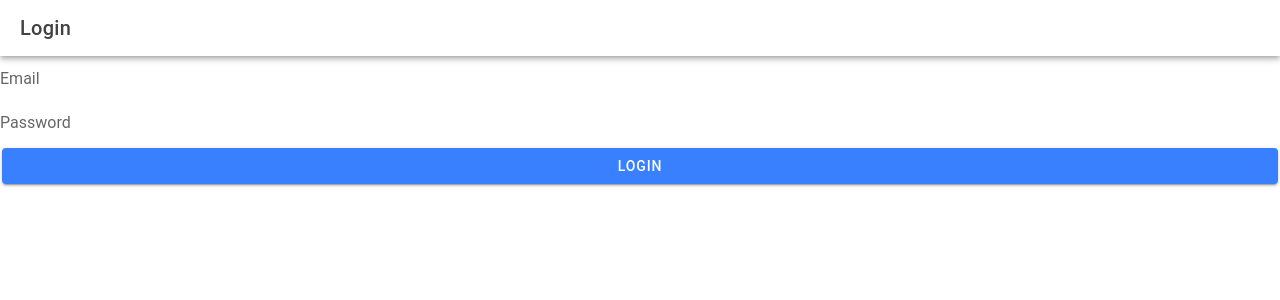
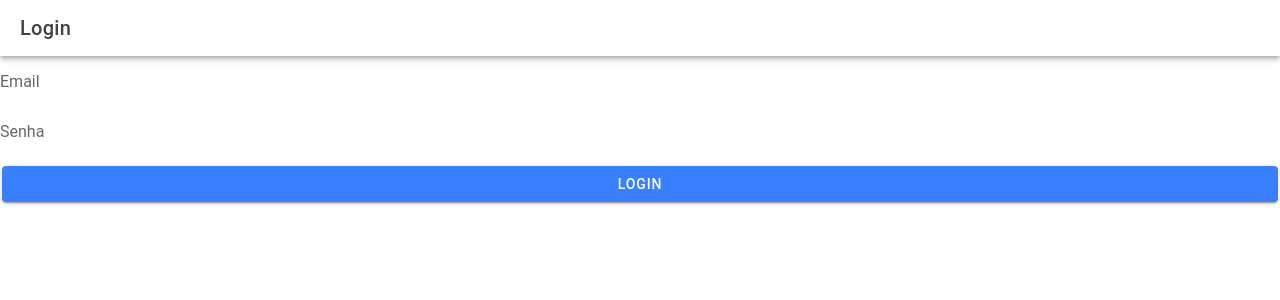
Before and after one commit to fernandocandeiatorres/ionic-codex-app, a React (Vite) app: page /login in a window 1280 px wide. Shown: the top 300 px of the page. Built offline with nearby package versions, Linux system fonts and the light colour scheme.

Commit message:
adding-login-boxes

```diff
--- a/src/pages/Home.tsx
+++ b/src/pages/Home.tsx
@@ -84,7 +84,7 @@ const Home: React.FC = () => {
           >
             <IonIcon icon={person}></IonIcon>
           </IonButton>
-          <IonTitle slot="start">Todo List</IonTitle>
+          <IonTitle slot="start">ToDex</IonTitle>
         </IonToolbar>
       </IonHeader>
       <IonContent className="ion-padding">
@@ -98,7 +98,7 @@ const Home: React.FC = () => {
                 onIonChange={(e) => handleTodoChange(e, index)}
               />
               <IonButton slot="end" onClick={() => handleEditTodo(index)}>
-                Edit
+                Editar
               </IonButton>
 
 
@@ -111,12 +111,12 @@ const Home: React.FC = () => {
           ))}
           <IonItem>
             <IonButton expand="block" onClick={() => setShowModal(true)}>
-              Add Todo
+              Adicionar Tarefa
             </IonButton>
           </IonItem>
           <IonItem lines="none">
             <IonButton expand="block" onClick={handleClearCompleted}>
-              Clear completed
+              Esvaziar lista de Tarefas
             </IonButton>
           </IonItem>
         </IonList>
@@ -127,13 +127,13 @@ const Home: React.FC = () => {
                 {editingIndex !== null ? "Edit Todo" : "Add Todo"}
               </IonTitle>
               <IonButton slot="end" onClick={() => setShowModal(false)}>
-                Close
+                Fechar
               </IonButton>
             </IonToolbar>
           </IonHeader>
           <IonContent className="ion-padding">
             <IonItem>
-              <IonLabel position="floating">Todo Text</IonLabel>
+              <IonLabel position="floating"></IonLabel>
               <IonInput
                 value={todoText}
                 onIonInput={(e) => setTodoText(e.detail.value!)}
--- a/src/pages/Login.tsx
+++ b/src/pages/Login.tsx
@@ -50,7 +50,7 @@ const LoginPage: React.FC = () => {
           />
           <IonInput
             type="password"
-            placeholder="Password"
+            placeholder="Senha"
             value={password}
             onIonChange={(e) => setPassword(e.detail.value!)}
           />
@@ -61,6 +61,7 @@ const LoginPage: React.FC = () => {
       </IonContent>
     </IonPage>
   );
+
 };
 
 export default LoginPage;
--- a/src/pages/LoginPage.css
+++ b/src/pages/LoginPage.css
@@ -0,0 +1,17 @@
+.error {
+    color: red;
+    margin-bottom: 10px;
+  }
+ ion-input {
+  width: 100%;
+  height: 50px;
+}
+ ion-input::part(native)::-webkit-input-placeholder {
+  /* Centraliza o placeholder verticalmente e horizontalmente */
+  line-height: 50px;
+  text-align: center;
+}
+
+ion-button {
+    margin-top: 10px;
+  }
```
